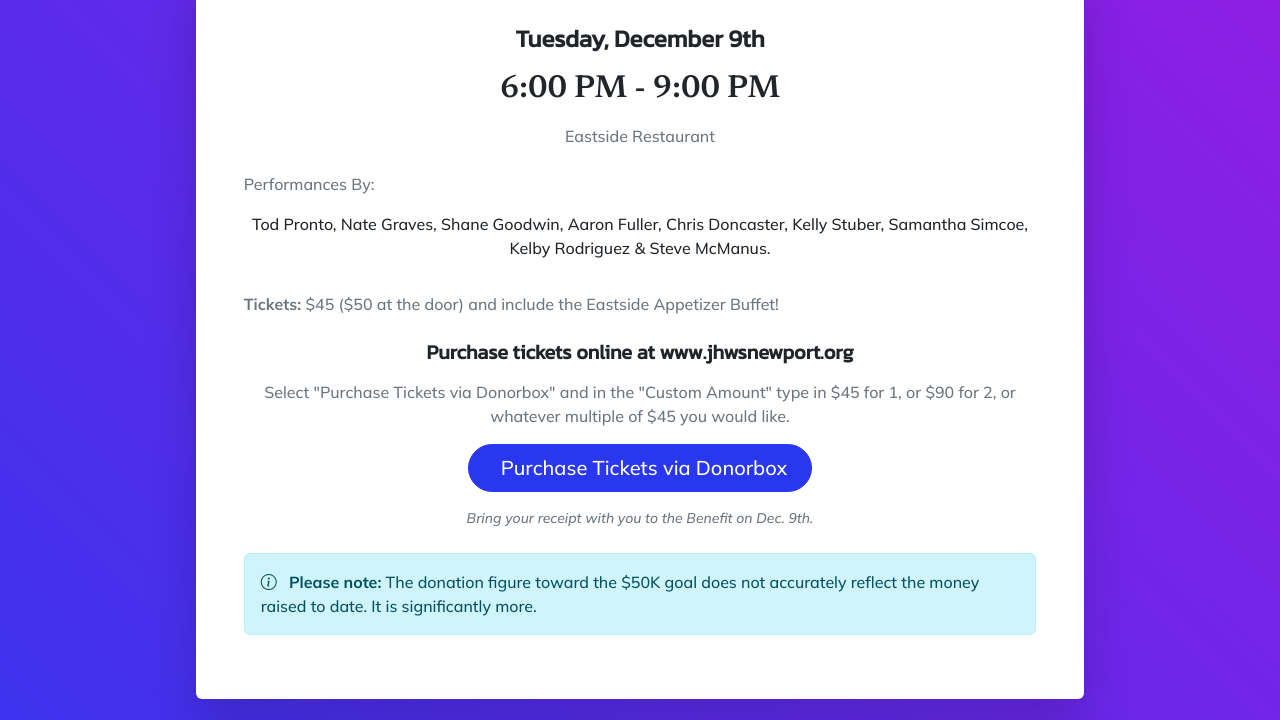
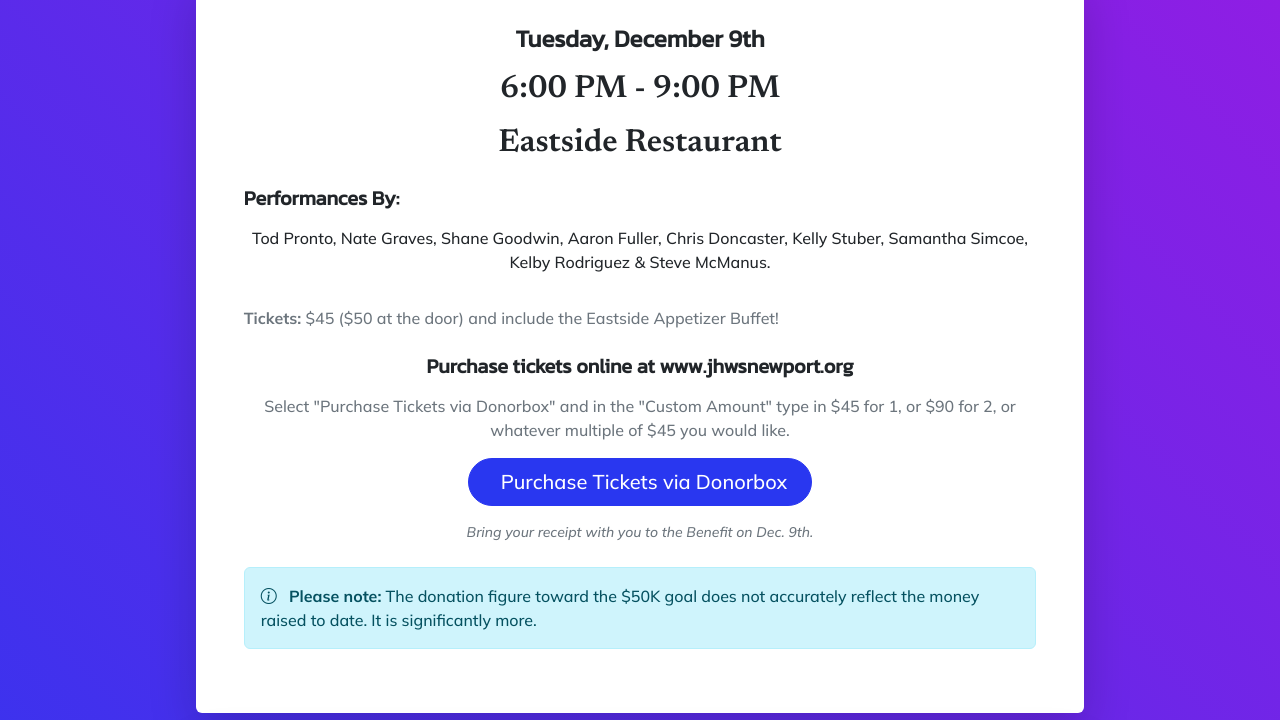
Before and after one commit to jeffn0rD/jhws-website, an Astro site: page / in a window 1280 px wide. Shown: the part 4740-5460 px from the top of the page. Built offline with nearby package versions, Linux system fonts and the light colour scheme; Astro itself is replaced by a stand-in of ours; some icons are missing.

Commit message:
style changes section 6

```diff
--- a/src/components/home/Section6.astro
+++ b/src/components/home/Section6.astro
@@ -23,12 +23,12 @@
 
               <h4 class="font-alt mb-3">Tuesday, December 9th</h4>
               <h2 class="mb-3">6:00 PM - 9:00 PM</h2>
-              <p class="text-muted mb-3">
+              <h2 class="mb-3">
                 Eastside Restaurant
-              </p>
+              </h2>
             </div>
             <p class="text-muted mb-3">
-              Performances By:
+              <h5 class="font-alt mb-3">Performances By:</h5>
 			  <div class="text-center mb-5">
 				Tod Pronto, Nate Graves, Shane Goodwin, Aaron Fuller, Chris Doncaster, Kelly Stuber, Samantha Simcoe, Kelby Rodriguez & Steve McManus.
 			  </div>
```
